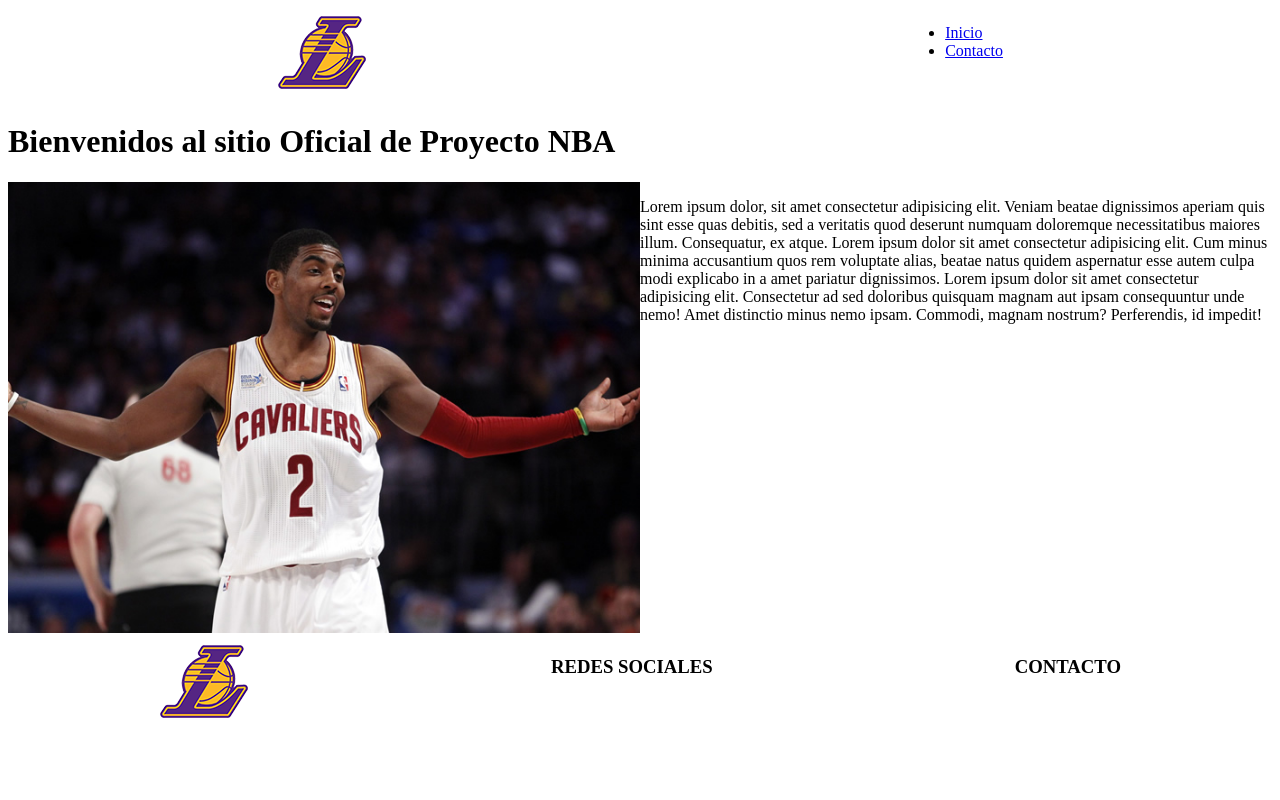
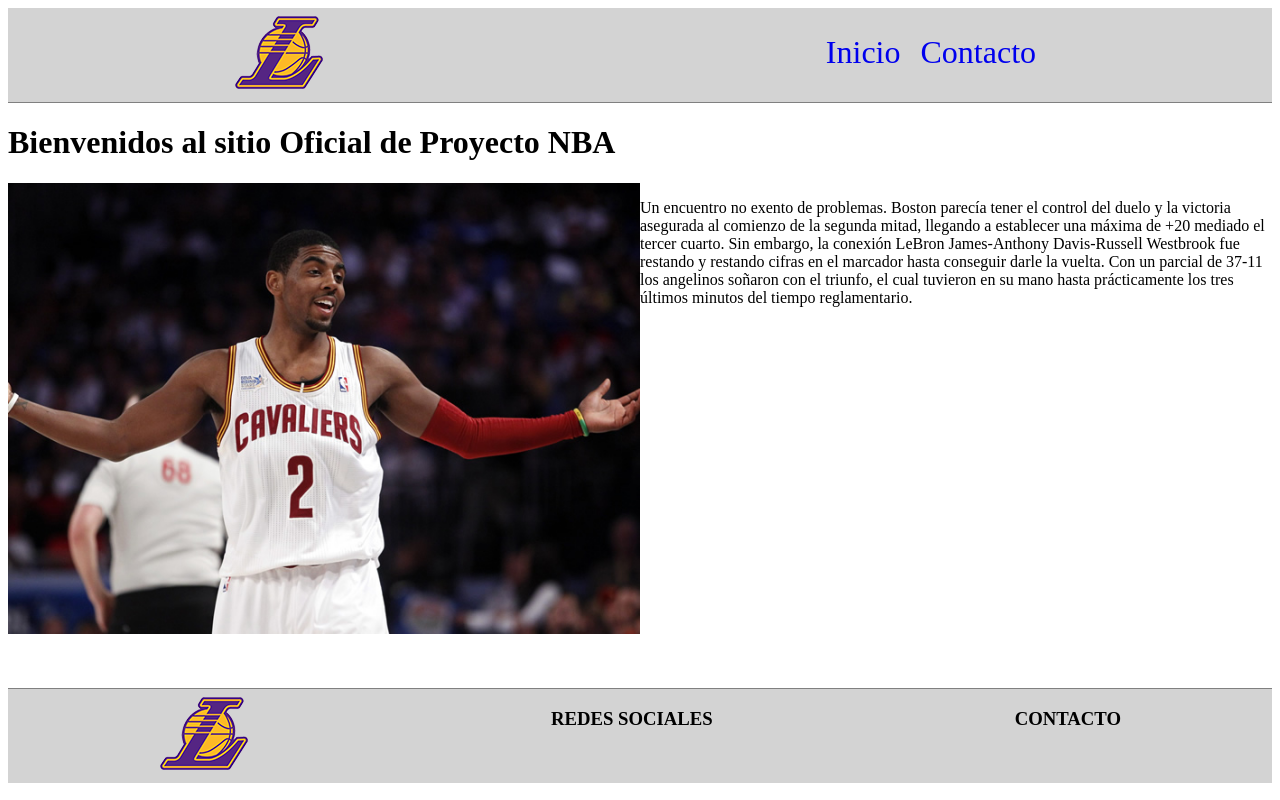
Before and after one commit to profeEma/last_dance_, a plain HTML site: page index.html in a window 1280 px wide. Drawn offline with nearby package versions, Linux system fonts and the light colour scheme.

Commit message:
acomodando maquetado de index

```diff
--- a/css/estilo.css
+++ b/css/estilo.css
@@ -1,4 +1,12 @@
 .imagen-fluida{width:100%;height: auto;}
+header, footer{background-color:lightgrey;}
+header{border-bottom: 1px solid grey; position:sticky;top:0;z-index: 999;}
+footer{border-top:1px solid grey;}
+.mt-5{margin-top:50px;}
+.mb-5{margin-bottom}
+.p-2{padding:10px;}
+li{list-style-type: none;}
+a{text-decoration:none;}
 .gridIndex{
     display:grid;
     grid-template-areas:
@@ -26,10 +34,14 @@
     header, footer{display: flex;
     flex-direction: row;
 justify-content: space-around;}
+a{font-size:2rem;}
+ul{display:flex;}
 }
 @media only screen and (max-width:768px){
     .gridMain, footer{
         display: flex;
         flex-direction: column;
     }
+    header{display: flex;}
+    a{font-size:1.5rem;}
 }
--- a/index.html
+++ b/index.html
@@ -6,35 +6,37 @@
     <meta name="viewport" content="width=device-width, initial-scale=1.0">
     <meta name="description" content="Bienvenidos al sitio oficial de la NBA">
     <meta name="keywords" content="nba, basquet, proyecto nba, sitio oficial, pelota">
+    <!-- CSS AOS -->
+    <link href="https://unpkg.com/aos@2.3.1/dist/aos.css" rel="stylesheet">
     <!-- LINK CSS -->
     <link rel="stylesheet" href="css/estilo.css">
     <title>PROYECTO NBA - Inicio</title>
 </head>
 <body>
     <div class="gridIndex">
-        <header>
+        <header class="mb-5">
             <div class="logo">
                 <img src="img/logoLakers.png" alt="logo lakers">
             </div>
             <nav>
                 <ul>
-                    <li><a href="#">Inicio</a></li>
-                    <li><a href="pages/contacto.html">Contacto</a></li>
+                    <li class="p-2"><a href="#">Inicio</a></li>
+                    <li class="p-2"><a href="pages/contacto.html">Contacto</a></li>
                 </ul>
             </nav>
         </header>
         <main class="gridMain">
-            <div class="encabezado">
+            <div class="encabezado" data-aos="fade-up">
                 <h1>Bienvenidos al sitio Oficial de Proyecto NBA</h1>
             </div>
-            <div class="img">
+            <div class="img" data-aos="fade-up">
                 <img src="img/img_kyrie.jpg" alt="Irving" class="imagen-fluida">
             </div>
-            <div class="parrafoImg">
-                <p>Lorem ipsum dolor, sit amet consectetur adipisicing elit. Veniam beatae dignissimos aperiam quis sint esse quas debitis, sed a veritatis quod deserunt numquam doloremque necessitatibus maiores illum. Consequatur, ex atque. Lorem ipsum dolor sit amet consectetur adipisicing elit. Cum minus minima accusantium quos rem voluptate alias, beatae natus quidem aspernatur esse autem culpa modi explicabo in a amet pariatur dignissimos. Lorem ipsum dolor sit amet consectetur adipisicing elit. Consectetur ad sed doloribus quisquam magnam aut ipsam consequuntur unde nemo! Amet distinctio minus nemo ipsam. Commodi, magnam nostrum? Perferendis, id impedit!</p>
+            <div class="parrafoImg p-5" data-aos="fade-up">
+                <p>Un encuentro no exento de problemas. Boston parecía tener el control del duelo y la victoria asegurada al comienzo de la segunda mitad, llegando a establecer una máxima de +20 mediado el tercer cuarto. Sin embargo, la conexión LeBron James-Anthony Davis-Russell Westbrook fue restando y restando cifras en el marcador hasta conseguir darle la vuelta. Con un parcial de 37-11 los angelinos soñaron con el triunfo, el cual tuvieron en su mano hasta prácticamente los tres últimos minutos del tiempo reglamentario.</p>
             </div>
         </main>
-        <footer>
+        <footer class="mt-5">
             <div class="logo">
                 <img src="img/logoLakers.png" alt="logo lakers">
             </div>
@@ -46,5 +48,10 @@
             </div>
         </footer>
     </div>
+    <!-- SCRIPT AOS -->
+    <script src="https://unpkg.com/aos@2.3.1/dist/aos.js"></script>
+    <script>
+        AOS.init();
+    </script>
 </body>
 </html>
```
